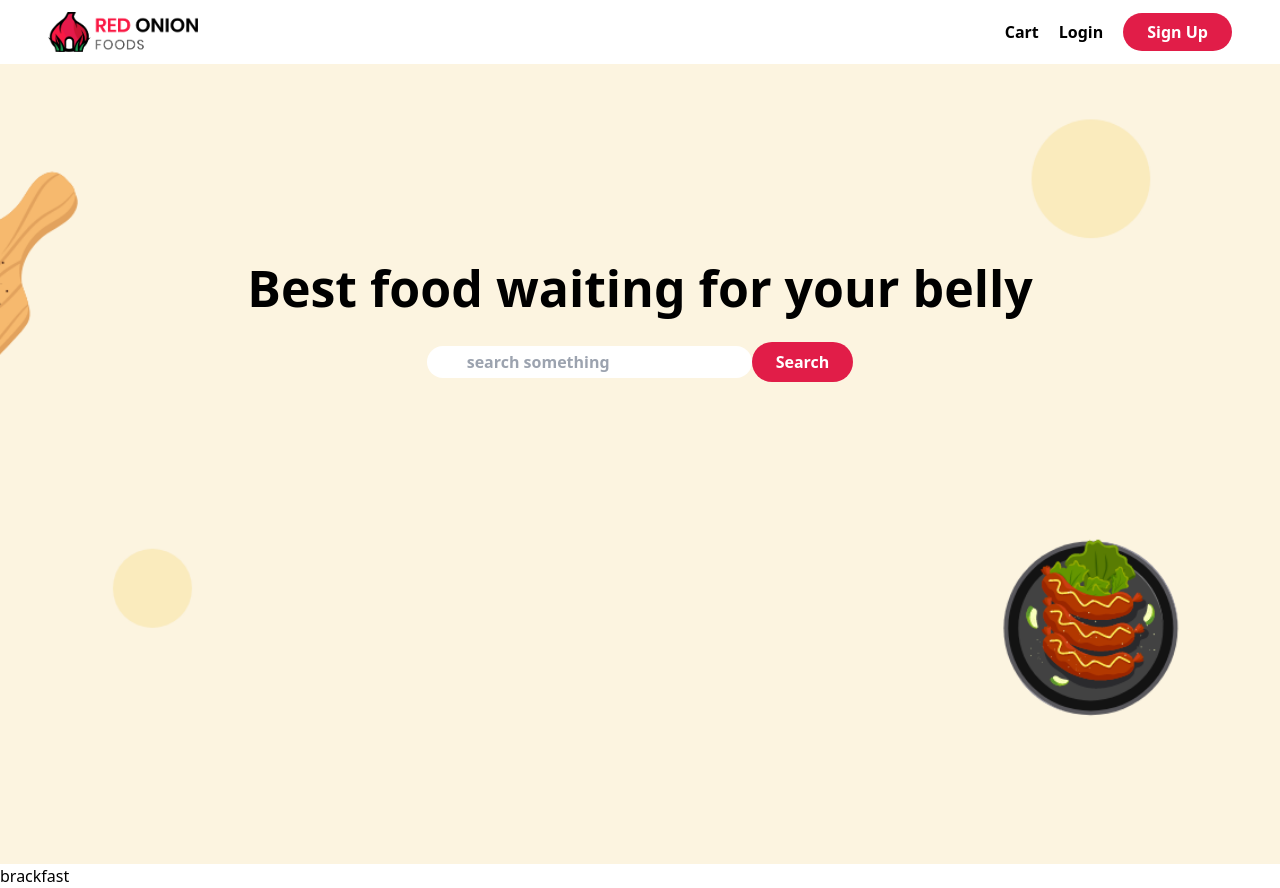
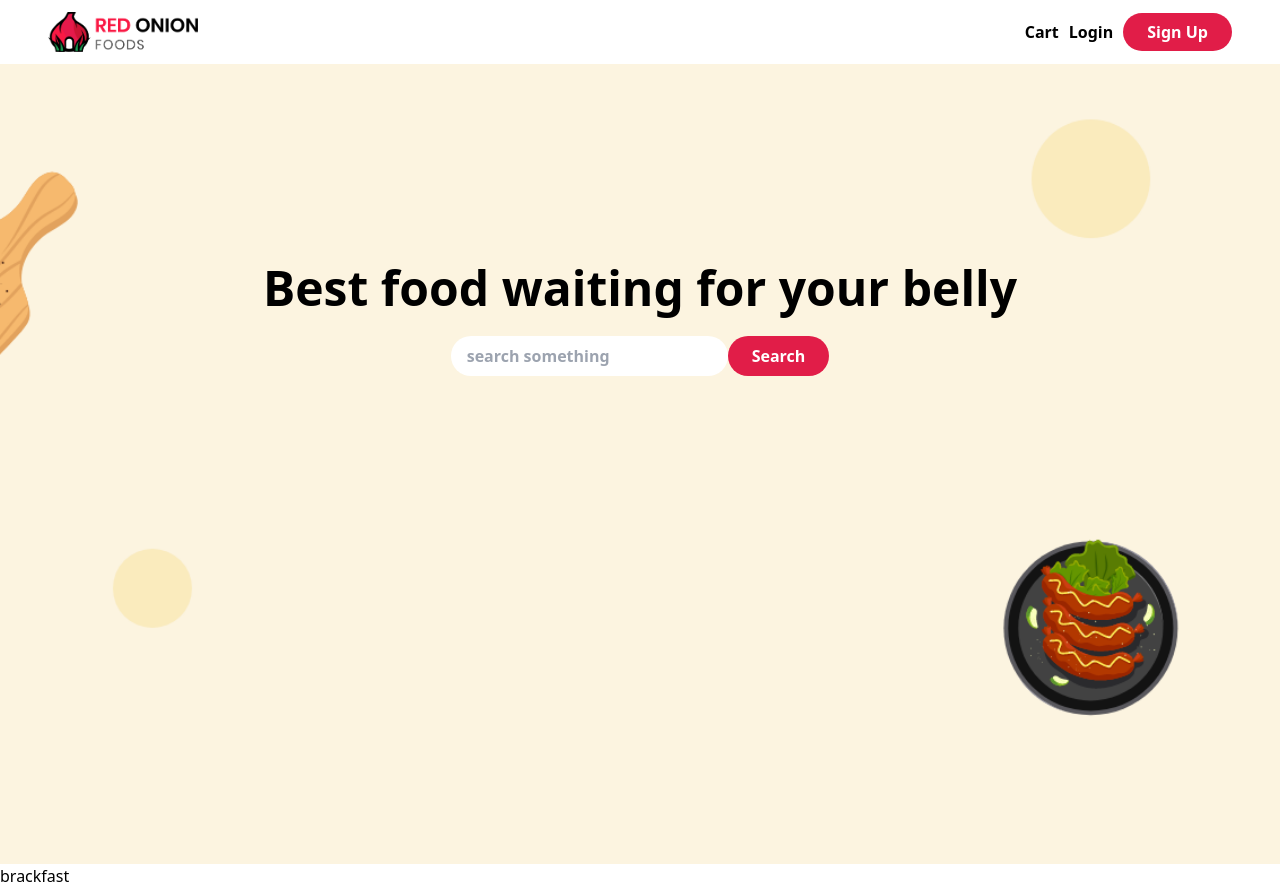
Before and after one commit to 665-stack/red-onion-2, a React (Create React App) app: page / in a window 1280 px wide. Built offline with nearby package versions, Linux system fonts and the light colour scheme.

Commit message:
fix input style in banner component

```diff
--- a/src/Components/Pages/Home/Banner/Banner.css
+++ b/src/Components/Pages/Home/Banner/Banner.css
@@ -8,7 +8,7 @@
     /* position: relative; */
 }
 
-.banner div {
+.banner .banner-div {
     margin: 0;
     position: absolute;
     top: 40%;
@@ -21,6 +21,6 @@
 }
 
 .banner div h1 {
-    line-height: 60px;
-    font-size: 50px;
+    /* line-height: 60px; */
+    /* font-size: 50px; */
 }
--- a/src/Components/Pages/Home/Banner/Banner.js
+++ b/src/Components/Pages/Home/Banner/Banner.js
@@ -3,11 +3,11 @@ import './Banner.css'
 const Banner = () => {
     return (
         <div className='banner'>
-            <div className=' px-1 sm:px-5'>
-                <h1 className='font-semibold text-3xl md:text-5xl'>Best food waiting for your belly</h1>
+            <div className='banner-div px-1 sm:px-5'>
+                <h1 className='font-semibold  text-3xl sm:text-4xl md:text-5xl'>Best food waiting for your belly</h1>
                 <br />
-                <input className='font-semibold	bg-white px-10 py-1 rounded-full' type="text" placeholder='search something' />
-                <button className=' bg-rose-600 px-6 py-2 text-white rounded-full font-semibold	'>Search</button>
+                <input className='font-semibold	bg-white px-4 py-2  rounded-full' type="text" placeholder='search something' />
+                <button className=' bg-rose-600 mt-2 sm:mt-0 px-6 py-2 text-white rounded-full font-semibold	'>Search</button>
             </div>
         </div >
     );
--- a/src/Components/Shared/Header/Header.css
+++ b/src/Components/Shared/Header/Header.css
@@ -3,6 +3,6 @@
 }
 
 .header-link a {
-    margin-left: 20px;
+    margin-left: 10px;
     font-weight: 600;
 }
--- a/src/Components/Shared/Header/Header.js
+++ b/src/Components/Shared/Header/Header.js
@@ -4,11 +4,12 @@ import logo2 from '../../../images/logo2.png'
 import './Header.css'
 const Header = () => {
     return (
-        <div className='flex justify-center sm:justify-between items-center	bg-white px-4 sm:px-12 py-3'>
+        <div className='flex justify-center sm:justify-between items-center	bg-white px-2 sm:px-12 py-3'>
 
             <Link to='/'><img className='logoImg hidden sm:block' src={logo2} alt="red onion logo" /></Link>
 
             <div className='header-link'>
+                <Link className='sm:hidden' to='/'>Home</Link>
                 <Link to='/cart'>Cart</Link>
                 <Link to='/login'>Login</Link>
                 <Link className='bg-rose-600 px-6 py-2 text-white rounded-full' to='/signup'>Sign Up</Link>
```
